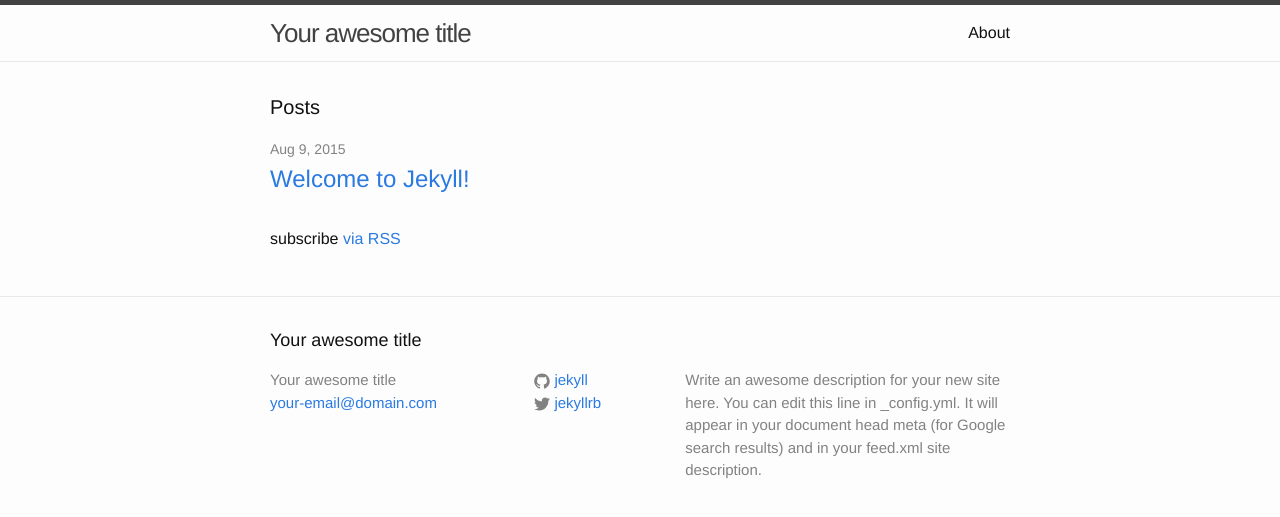
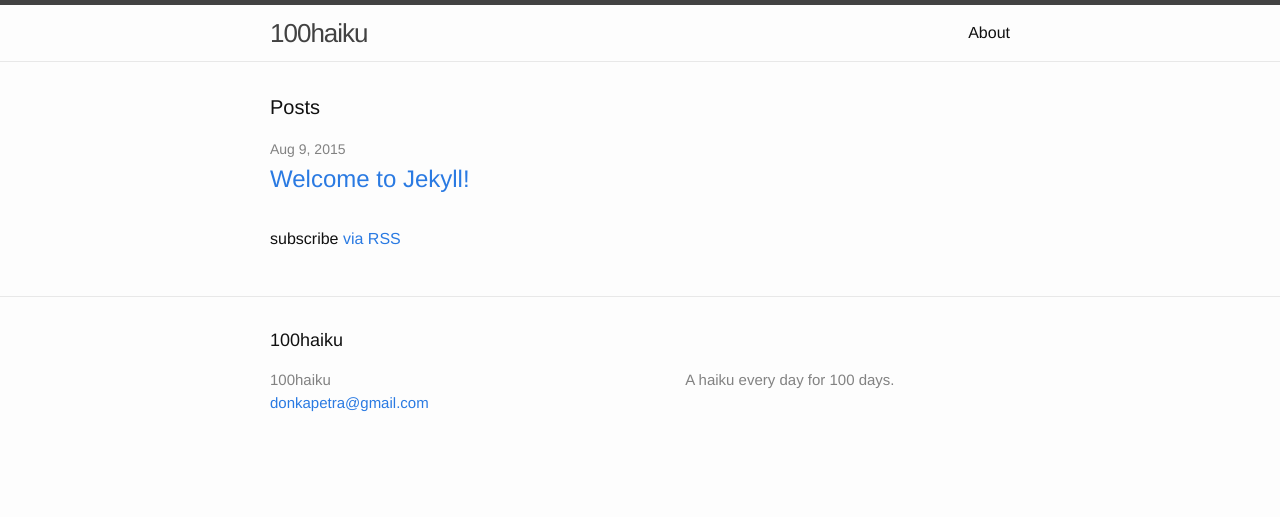
Before and after one commit to eampiart/100haiku, a Jekyll site: the page built from index.html, in a window 1280 px wide. Shown: the top 517 px of the page. Built offline with Jekyll 4.4.1, drawn with Linux system fonts in a browser that asks for light colours.

Commit message:
Modified _config

```diff
--- a/_config.yml
+++ b/_config.yml
@@ -1,14 +1,15 @@
 # Site settings
-title: Your awesome title
-email: your-email@domain.com
+title: 100haiku
+email: donkapetra@gmail.com
 description: > # this means to ignore newlines until "baseurl:"
-  Write an awesome description for your new site here. You can edit this
-  line in _config.yml. It will appear in your document head meta (for
-  Google search results) and in your feed.xml site description.
+    A haiku every day for 100 days.
 baseurl: "" # the subpath of your site, e.g. /blog/
-url: "http://yourdomain.com" # the base hostname & protocol for your site
-twitter_username: jekyllrb
-github_username:  jekyll
+url: "http://haiku.petradonka.com" # the base hostname & protocol for your site
+# twitter_username: jekyllrb
+# github_username:  jekyll
+
+# Global settings
+timezone: Europe/Zurich
 
 # Build settings
 markdown: kramdown
```
